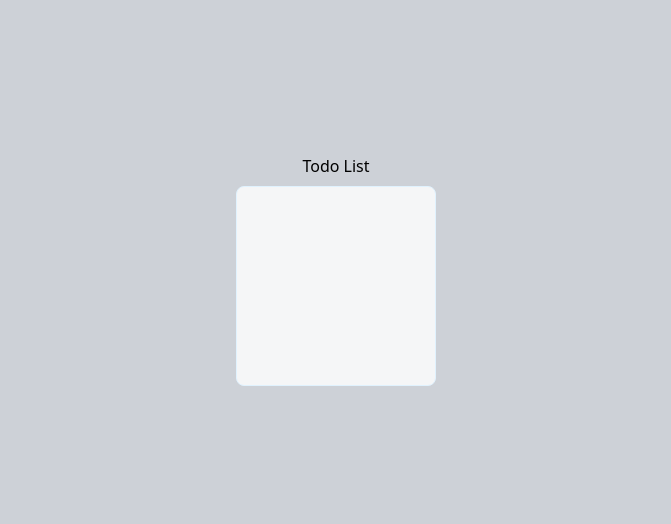
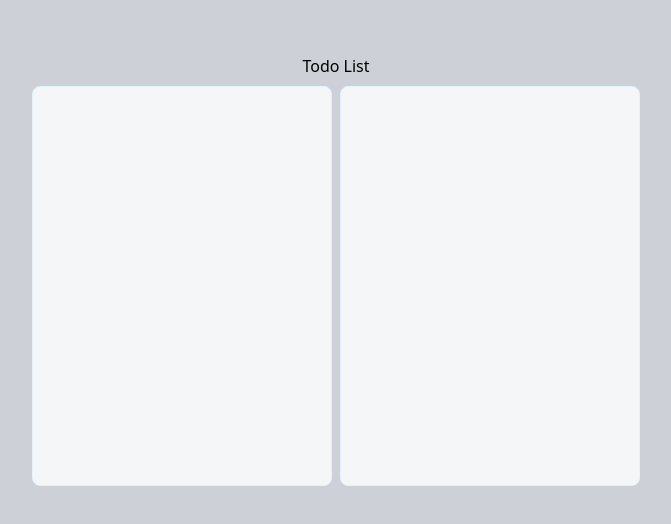
Before and after one commit to dbwjd5864/playground, a Next.js app: page /todo in a window 1280 px wide. Shown: the part 130-654 px from the top of the page, without its empty margins (304-975 px from the left). Built offline with nearby package versions, Linux system fonts and the light colour scheme.

Commit message:
feat(all): msw가 적용되도록 수정

```diff
--- a/app/config.tsx
+++ b/app/config.tsx
@@ -7,6 +7,9 @@ import { ReactQueryDevtools } from 'react-query/devtools';
 const queryClient = new QueryClient();
 
 export default function Config({ children }: { children: React.ReactNode }) {
+  if (process.env.NEXT_PUBLIC_API_MOCKING === 'enabled') {
+    require('../mocks');
+  }
   return (
     <QueryClientProvider client={queryClient}>
       {children}
--- a/app/layout.tsx
+++ b/app/layout.tsx
@@ -1,3 +1,4 @@
+import Config from './config';
 import './globals.css';
 
 export default function RootLayout({
@@ -15,9 +16,11 @@ export default function RootLayout({
         <meta name="viewport" content="width=device-width, initial-scale=1.0" />
       </head>
       <body>
-        <main className="flex flex-col justify-center items-center w-screen h-screen bg-gray-400/50">
-          {children}
-        </main>
+        <Config>
+          <main className="flex flex-col justify-center items-center w-screen h-screen bg-gray-400/50">
+            {children}
+          </main>
+        </Config>
       </body>
     </html>
   );
--- a/app/login/page.tsx
+++ b/app/login/page.tsx
@@ -21,7 +21,7 @@ const login = () => {
 
   return (
     <div>
-      <button type="button" onClick={() => handleLoginClick}>
+      <button type="button" onClick={() => handleLoginClick()}>
         로그인하기
       </button>
     </div>
--- a/app/page.tsx
+++ b/app/page.tsx
@@ -1,11 +1,9 @@
 import { NextPage } from 'next';
 import Link from 'next/link';
 import React from 'react';
-import Config from './config';
 
 const Home: NextPage = () => {
   return (
-    <Config>
     <div className="flex flex-col justify-center items-center h-full">
       <h1 className="text-gray-700 font-medium text-[30px]">Todo ✨</h1>
       <nav className="mt-4 flex gap-1">
@@ -23,7 +21,6 @@ const Home: NextPage = () => {
         </Link>
       </nav>
     </div>
-    </Config>
   );
 };
 
--- a/app/todo/list/Container.tsx
+++ b/app/todo/list/Container.tsx
@@ -2,7 +2,7 @@ import React from 'react';
 
 const Container = () => {
   return (
-    <div className="border border-sky-100 rounded-lg w-[200px] h-[200px] bg-white/80"></div>
+    <div className="border border-sky-100 rounded-lg w-[300px] h-[400px] bg-white/80"></div>
   );
 };
 
--- a/app/todo/page.tsx
+++ b/app/todo/page.tsx
@@ -5,7 +5,10 @@ import Container from './list/Container';
 const page: NextPage = () => {
   return (
     <div className="flex flex-col justify-center">
-      <Container />
+      <div className="flex gap-2">
+        <Container />
+        <Container />
+      </div>
     </div>
   );
 };
```
Lines whose indentation alone changed are shown as unchanged.
